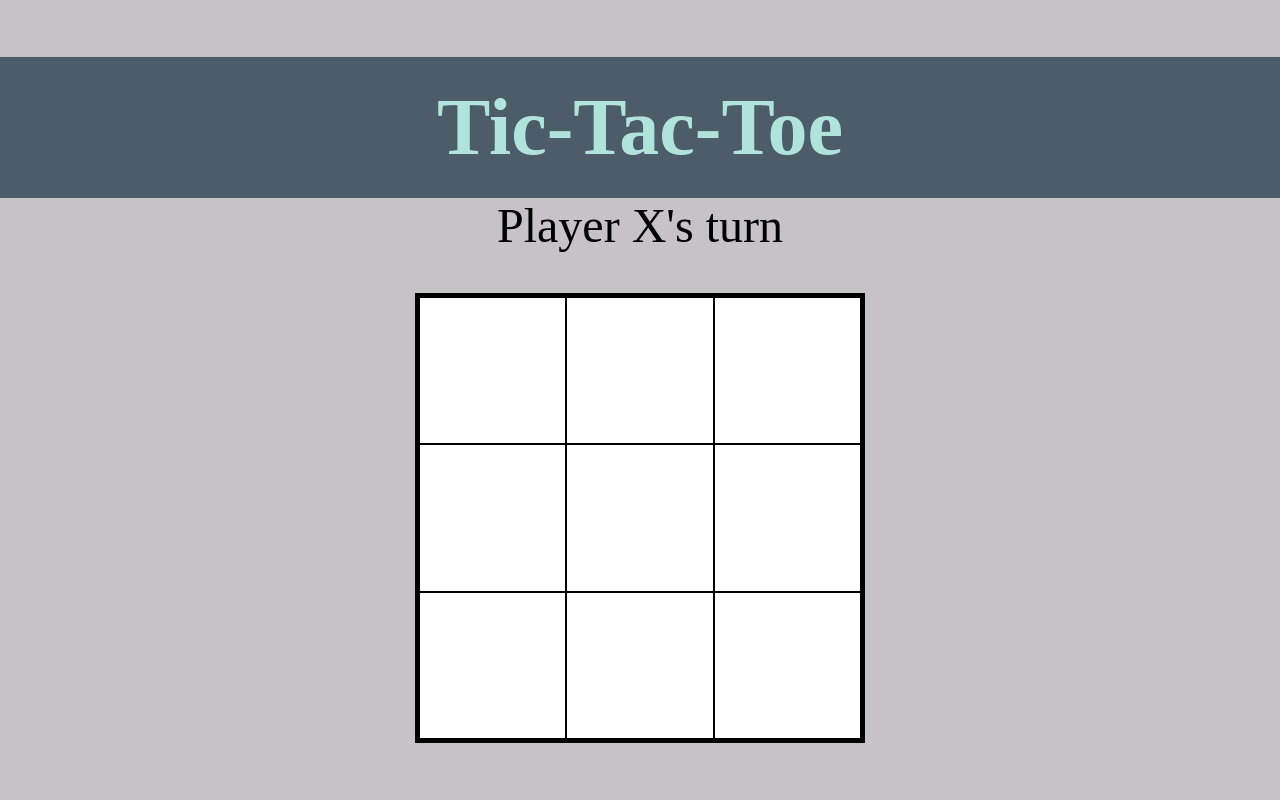
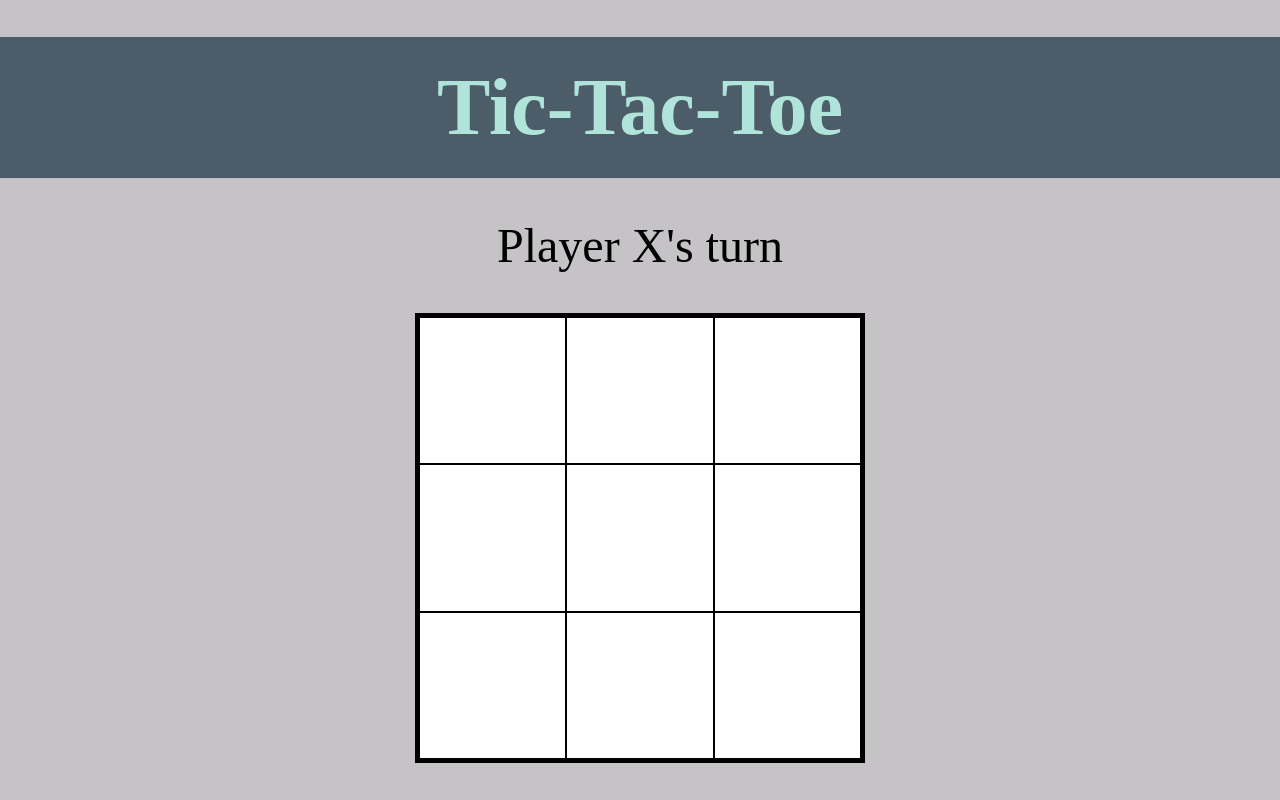
Before and after one commit to Daruin99/Tic-Tac-Toe, a plain HTML site: page index.html in a window 1280 px wide. Drawn offline with Linux system fonts and the light colour scheme.

Commit message:
Update style.css

```diff
--- a/style.css
+++ b/style.css
@@ -22,7 +22,7 @@ h1 {
     width: 100vw;
     text-align: center;
     padding: 25px;
-    position: relative;
+    margin-bottom: 40px;
 }
 
 
```
